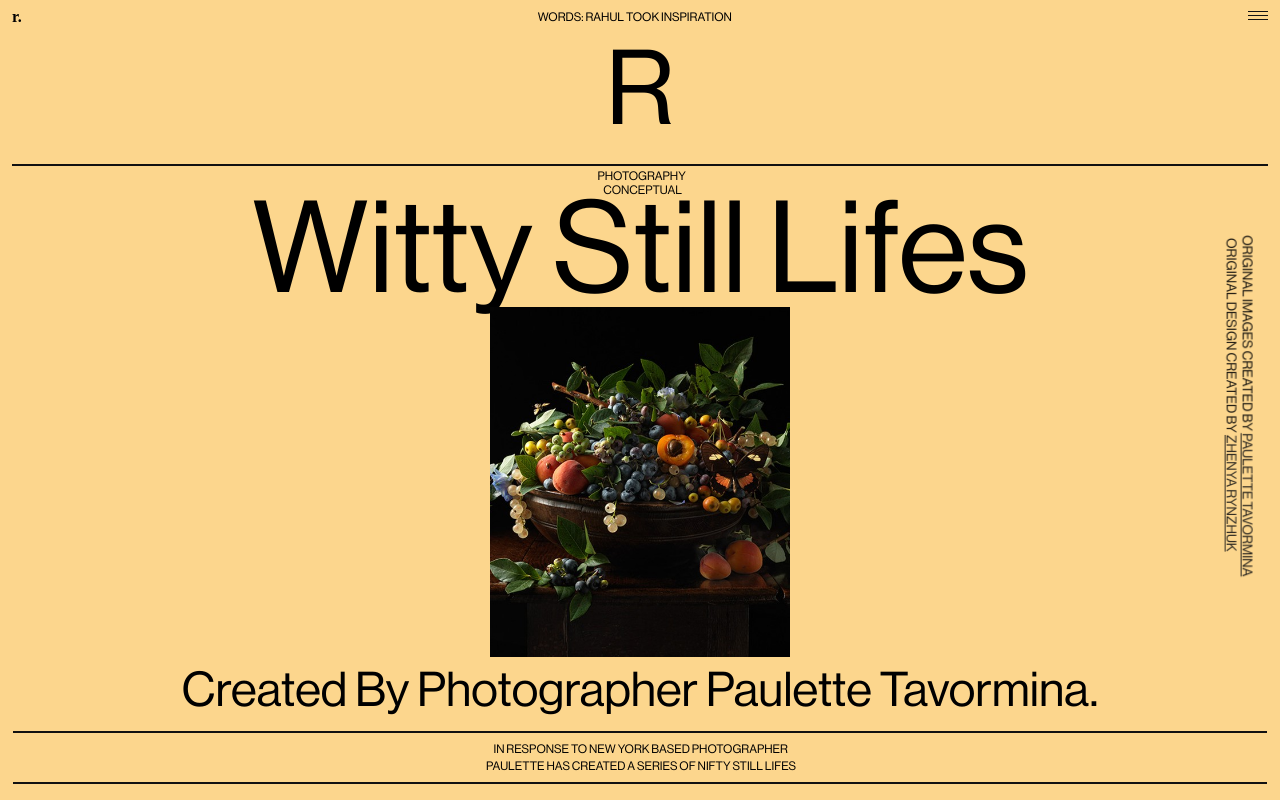
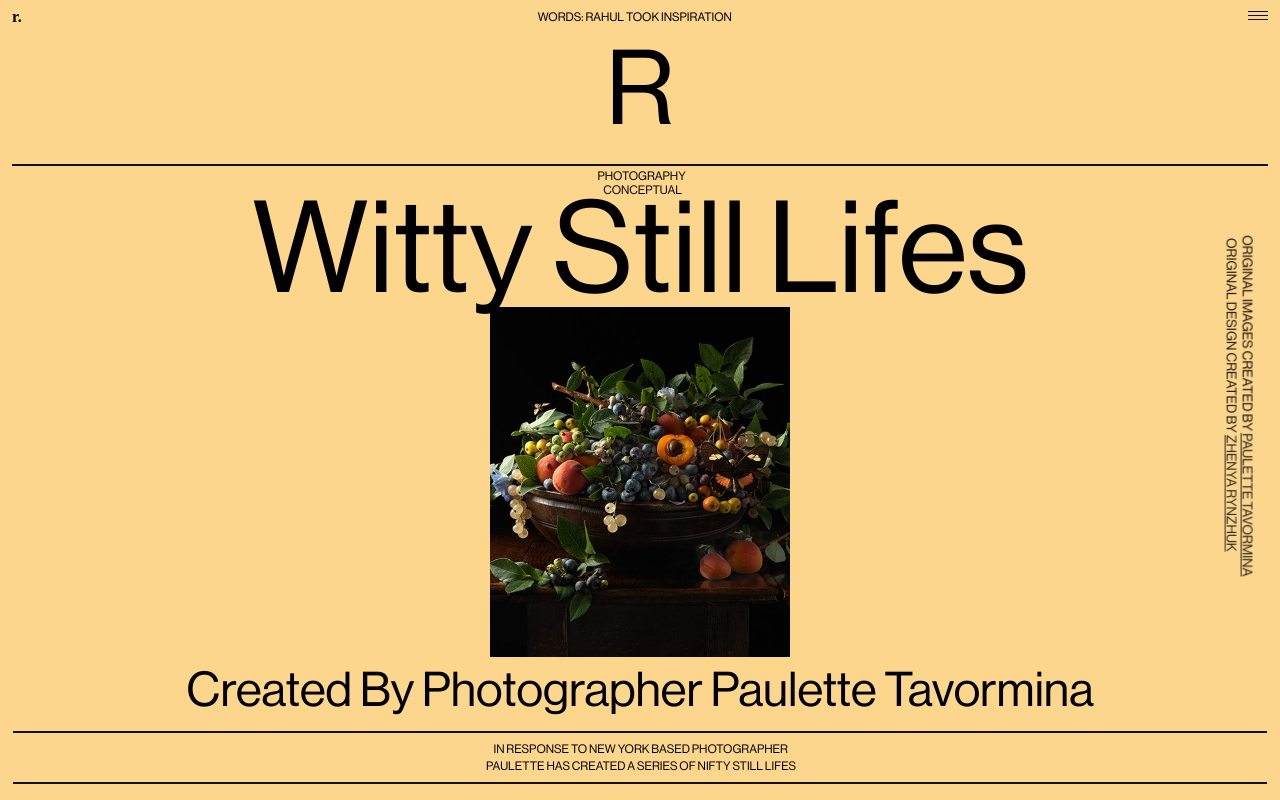
Before and after one commit to 6rahul9/Design-Layout, a website with bundled scripts: page public/index.html in a window 1280 px wide. Built offline with nearby package versions, Linux system fonts and the light colour scheme.

```diff
--- a/public/index.html
+++ b/public/index.html
@@ -44,7 +44,7 @@
         </div>
         <!--  -->
         <div class="main__info">
-            <h2>Created By Photographer Paulette Tavormina.</h2>
+            <h2>Created By Photographer Paulette Tavormina</h2>
             <!-- <h2>Radisch During Lockdown</h2> -->
         </div>
         <!--  -->
```
